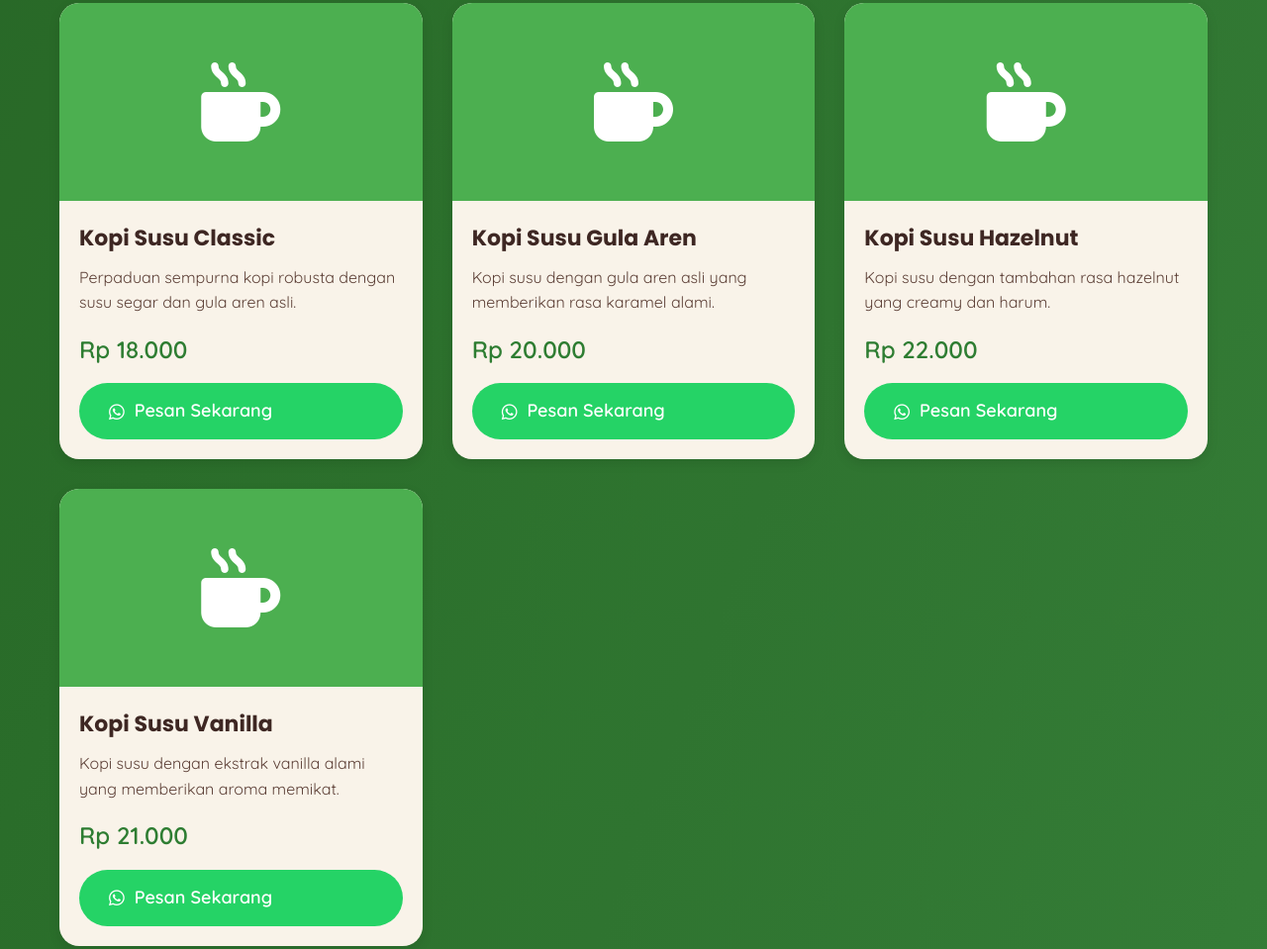
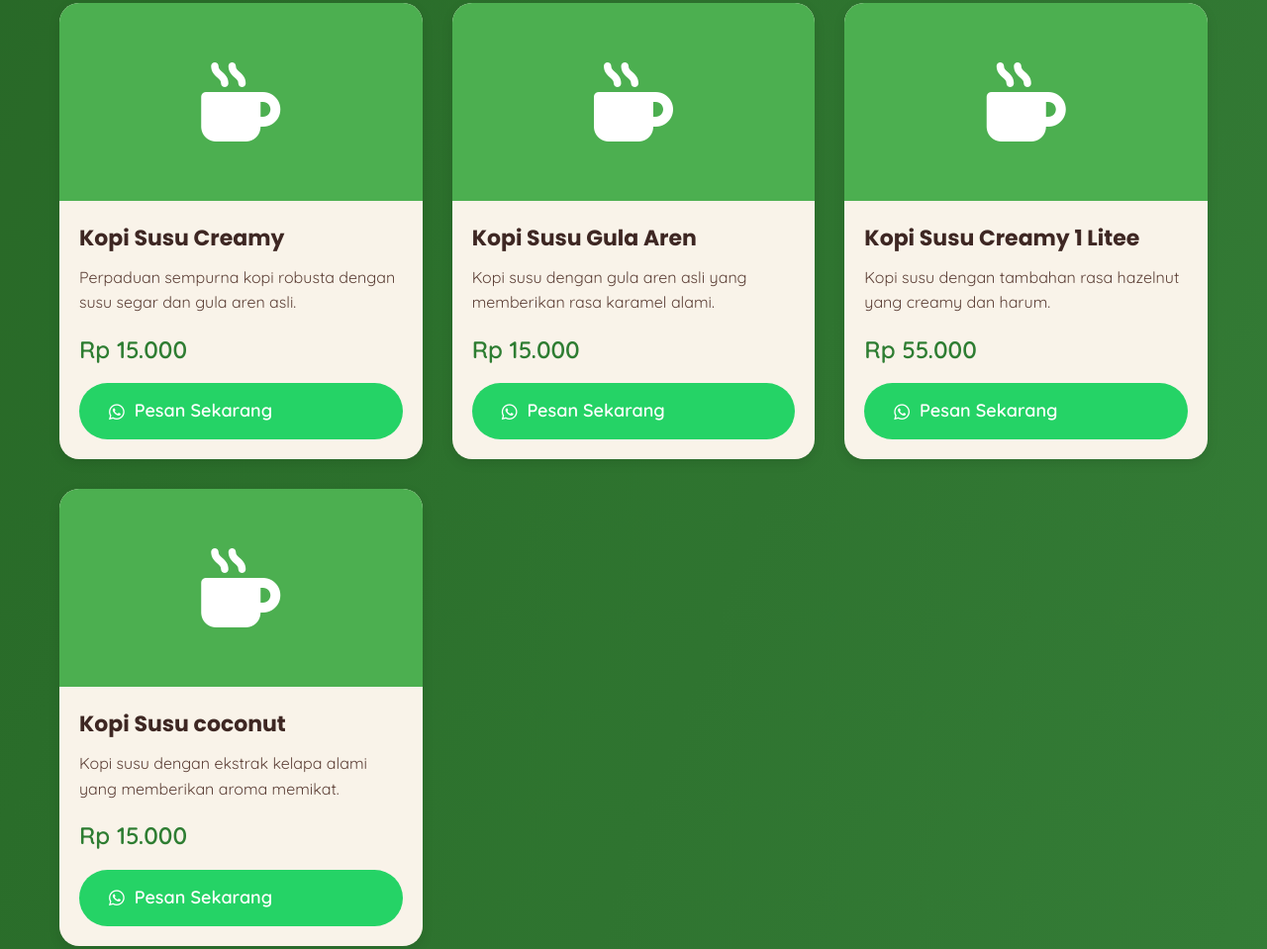
Before and after one commit to dimaz7474/Mrs.DK, a plain HTML site: page index.html in a window 1280 px wide. Shown: the part 839-1798 px from the top of the page at 99% size. Drawn offline with Linux system fonts and the light colour scheme.

Commit message:
update index.html

```diff
--- a/index.html
+++ b/index.html
@@ -581,7 +581,7 @@
                 <div class="hero-text">
                     <h2>Kopi Susu Autentik dengan Cita Rasa Khas Mrs. DK</h2>
                     <p>Rasakan kenikmatan kopi susu premium dengan racikan spesial dari Mrs. DK. Dibuat dengan biji kopi pilihan dan susu segar berkualitas tinggi untuk pengalaman minum kopi yang tak terlupakan.</p>
-                    <a href="https://wa.me/6281234567890?text=Halo%20Mrs.%20DK,%20saya%20ingin%20memesan%20kopi%20susu" target="_blank" class="btn btn-whatsapp">
+                    <a href="https://wa.me/6285298055758?text=Halo%20Mrs.%20DK,%20saya%20ingin%20memesan%20kopi%20susu" target="_blank" class="btn btn-whatsapp">
                         <i class="fab fa-whatsapp"></i> Pesan via WhatsApp
                     </a>
                 </div>
@@ -605,10 +605,10 @@
                         <i class="fas fa-mug-hot"></i>
                     </div>
                     <div class="product-info">
-                        <h3>Kopi Susu Classic</h3>
+                        <h3>Kopi Susu Creamy</h3>
                         <p>Perpaduan sempurna kopi robusta dengan susu segar dan gula aren asli.</p>
-                        <div class="price">Rp 18.000</div>
-                        <a href="https://wa.me/6281234567890?text=Saya%20ingin%20memesan%20Kopi%20Susu%20Classic" target="_blank" class="btn btn-whatsapp order-btn">
+                        <div class="price">Rp 15.000</div>
+                        <a href="https://wa.me/6285298055758?text=Saya%20ingin%20memesan%20Kopi%20Susu%20Classic" target="_blank" class="btn btn-whatsapp order-btn">
                             <i class="fab fa-whatsapp"></i> Pesan Sekarang
                         </a>
                     </div>
@@ -622,8 +622,8 @@
                     <div class="product-info">
                         <h3>Kopi Susu Gula Aren</h3>
                         <p>Kopi susu dengan gula aren asli yang memberikan rasa karamel alami.</p>
-                        <div class="price">Rp 20.000</div>
-                        <a href="https://wa.me/6281234567890?text=Saya%20ingin%20memesan%20Kopi%20Susu%20Gula%20Aren" target="_blank" class="btn btn-whatsapp order-btn">
+                        <div class="price">Rp 15.000</div>
+                        <a href="https://wa.me/6285298055758?text=Saya%20ingin%20memesan%20Kopi%20Susu%20Gula%20Aren" target="_blank" class="btn btn-whatsapp order-btn">
                             <i class="fab fa-whatsapp"></i> Pesan Sekarang
                         </a>
                     </div>
@@ -635,10 +635,10 @@
                         <i class="fas fa-mug-hot"></i>
                     </div>
                     <div class="product-info">
-                        <h3>Kopi Susu Hazelnut</h3>
+                        <h3>Kopi Susu Creamy 1 Litee</h3>
                         <p>Kopi susu dengan tambahan rasa hazelnut yang creamy dan harum.</p>
-                        <div class="price">Rp 22.000</div>
-                        <a href="https://wa.me/6281234567890?text=Saya%20ingin%20memesan%20Kopi%20Susu%20Hazelnut" target="_blank" class="btn btn-whatsapp order-btn">
+                        <div class="price">Rp 55.000</div>
+                        <a href="https://wa.me/6285298055758?text=Saya%20ingin%20memesan%20Kopi%20Susu%20Hazelnut" target="_blank" class="btn btn-whatsapp order-btn">
                             <i class="fab fa-whatsapp"></i> Pesan Sekarang
                         </a>
                     </div>
@@ -650,10 +650,10 @@
                         <i class="fas fa-mug-hot"></i>
                     </div>
                     <div class="product-info">
-                        <h3>Kopi Susu Vanilla</h3>
-                        <p>Kopi susu dengan ekstrak vanilla alami yang memberikan aroma memikat.</p>
-                        <div class="price">Rp 21.000</div>
-                        <a href="https://wa.me/6281234567890?text=Saya%20ingin%20memesan%20Kopi%20Susu%20Vanilla" target="_blank" class="btn btn-whatsapp order-btn">
+                        <h3>Kopi Susu coconut</h3>
+                        <p>Kopi susu dengan ekstrak kelapa alami yang memberikan aroma memikat.</p>
+                        <div class="price">Rp 15.000</div>
+                        <a href="https://wa.me/6285298055758?text=Saya%20ingin%20memesan%20Kopi%20Susu%20Vanilla" target="_blank" class="btn btn-whatsapp order-btn">
                             <i class="fab fa-whatsapp"></i> Pesan Sekarang
                         </a>
                     </div>
```
